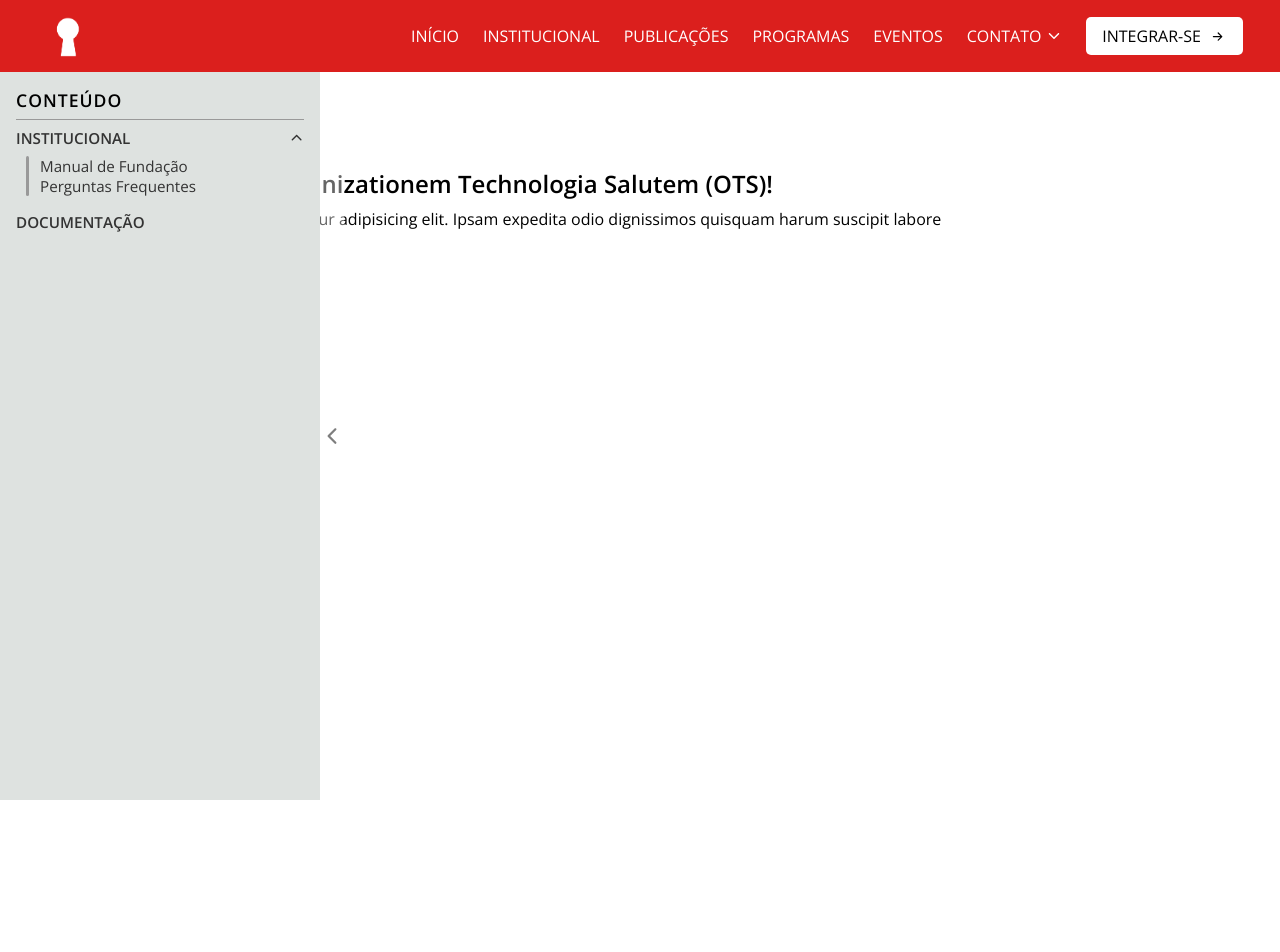
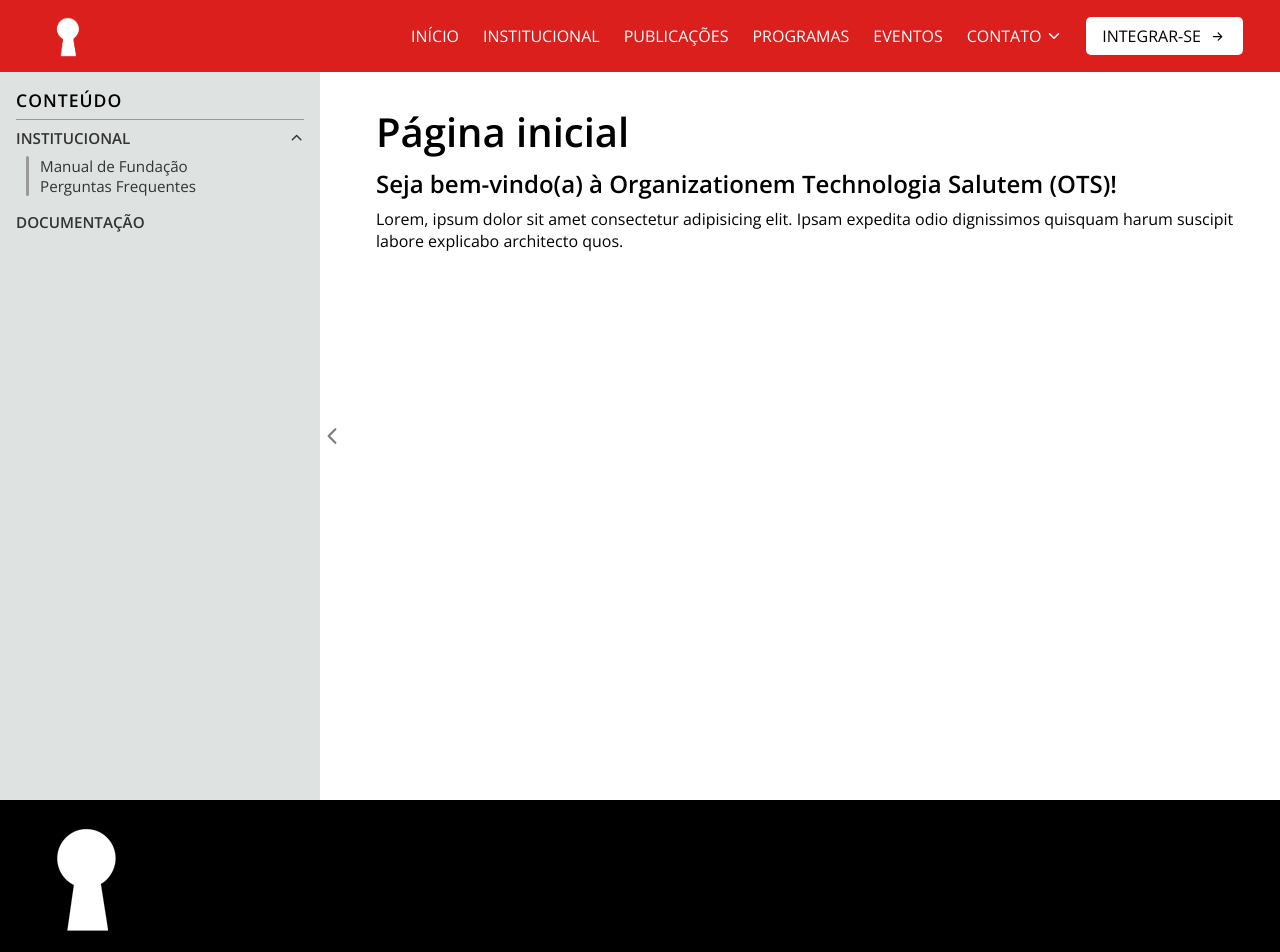
Before and after one commit to orgtecsalutem/Site, a React (Create React App) app: page / in a window 1280 px wide. Shown: the top 952 px of the page. Before the commit the page ends 800 px from the top, so only its background shows below. Built offline with nearby package versions, Linux system fonts and the light colour scheme.

Commit message:
Update sidebar style and add footer

```diff
--- /dev/null
+++ b/src/components/Footer.js
@@ -0,0 +1,45 @@
+import { Link } from "react-router-dom";
+
+import logo from "../assets/images/logo.png";
+
+import { navLinks } from "../utils/links";
+import { social } from "../utils/social";
+
+export function Footer() {
+  return (
+    <footer className="footer">
+      <div className="footer-container">
+        <section>
+          <h1 className="logo">
+            <img src={logo} alt="Logo" />
+          </h1>
+        </section>
+        <section>
+          <h3>Mapa do site</h3>
+          <ul className="site-map">
+            {navLinks.map((item, index) => {
+              return (
+                <li className="map-link" key={index}>
+                  <Link to={item.route}>{item.name}</Link>
+                </li>
+              );
+            })}
+          </ul>
+        </section>
+        <section>
+          <h3>Redes sociais</h3>
+          <ul className="social-media">
+            {social.map((item, index) => {
+              return (
+                <li>
+                  <Link to={item.url}>{item.name}</Link>
+                </li>
+              );
+            })}
+          </ul>
+        </section>
+      </div>
+      <div className="copyright"></div>
+    </footer>
+  );
+}
--- a/src/components/Navbar.js
+++ b/src/components/Navbar.js
@@ -38,7 +38,7 @@ export function Navbar() {
         {navLinks.map((item, index) => {
           return (
             <li key={index}>
-              <Link to={item.route}>{item.name}</Link>
+              <Link to={item.path}>{item.name}</Link>
             </li>
           );
         })}
--- a/src/components/Page.js
+++ b/src/components/Page.js
@@ -1,5 +1,6 @@
 import { Navbar } from "./Navbar";
 import { Sidebar } from "./Sidebar";
+import { Footer } from "./Footer";
 
 export function Page({ name, children }) {
   return (
@@ -11,6 +12,7 @@ export function Page({ name, children }) {
           <header>{children}</header>
         </main>
       </div>
+      <Footer />
     </div>
   );
 }
--- a/src/styles/base/_reset.scss
+++ b/src/styles/base/_reset.scss
@@ -4,6 +4,10 @@
   margin: 0;
   padding: 0;
   box-sizing: border-box;
+}
+
+body {
+  overflow-x: hidden;
 }
 
 h1 {
--- /dev/null
+++ b/src/styles/components/_footer.scss
@@ -0,0 +1,3 @@
+.footer {
+  background: $black;
+}
--- a/src/styles/components/_navbar.scss
+++ b/src/styles/components/_navbar.scss
@@ -164,7 +164,7 @@
     font-size: 2.5rem;
   }
 
-  @media (max-width: 800px) {
+  @media (max-width: 980px) {
     position: relative;
 
     .hamburger {
--- a/src/styles/components/_sidebar.scss
+++ b/src/styles/components/_sidebar.scss
@@ -7,6 +7,10 @@
   display: none;
   margin-left: -50rem;
   transition: margin-left 1s;
+
+  @media (max-width: 750px) {
+    position: absolute;
+  }
 
   h3 {
     position: relative;
@@ -115,7 +119,7 @@
 
   &.open {
     margin-left: 0;
-    position: absolute;
+    //position: absolute;
     display: block;
     width: calc(100vw - 1.5rem);
     max-width: 20rem;
@@ -130,7 +134,14 @@
   width: 1.5rem;
   height: calc(100vh - 4.5rem);
   background: #fff6;
-  position: absolute;
+
+  @media (max-width: 750px) {
+    position: absolute;
+
+    &.open {
+      left: 20rem;
+    }
+  }
 
   svg {
     font-size: 1.5rem;
@@ -145,13 +156,8 @@
       opacity: 1;
     }
   }
+}
 
-  &.open {
-    left: 20rem;
-
-    @media (max-width: 400px) {
-      left: auto;
-      right: 0;
-    }
-  }
+.sidebar-container {
+  display: flex;
 }
--- a/src/styles/layout/_page.scss
+++ b/src/styles/layout/_page.scss
@@ -2,7 +2,7 @@
   display: flex;
 
   main {
-    width: calc(100vw - 15rem);
+    width: 100%;
     height: calc(100vh - 4.5rem);
     padding: 2rem;
     overflow-x: hidden;
--- a/src/styles/main.scss
+++ b/src/styles/main.scss
@@ -7,5 +7,6 @@
 
 @import "./components/navbar";
 @import "./components/sidebar";
+@import "./components/footer";
 
 @import "./layout/page";
```
Also changed, not shown: src/assets/images/logo_alt.png (added).
